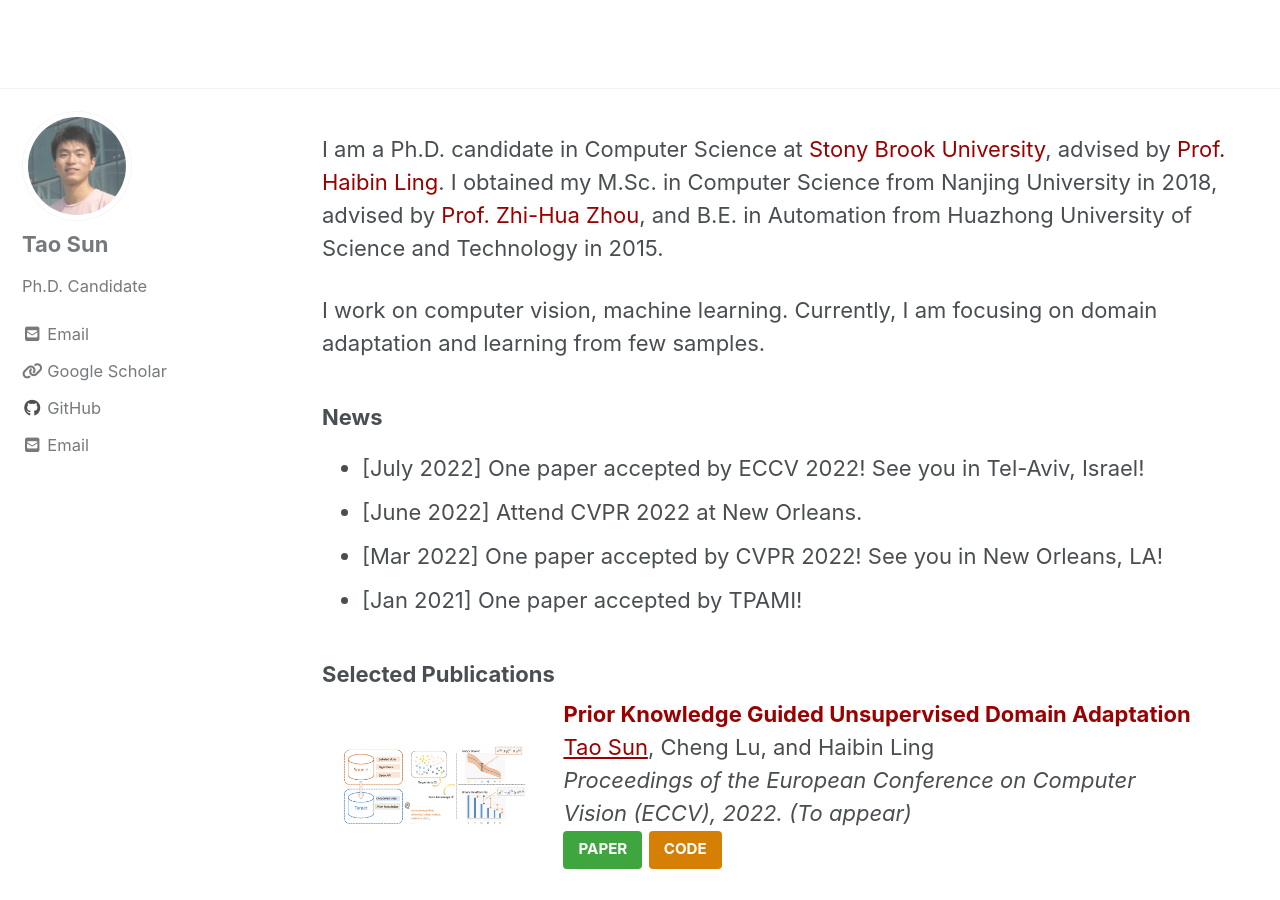
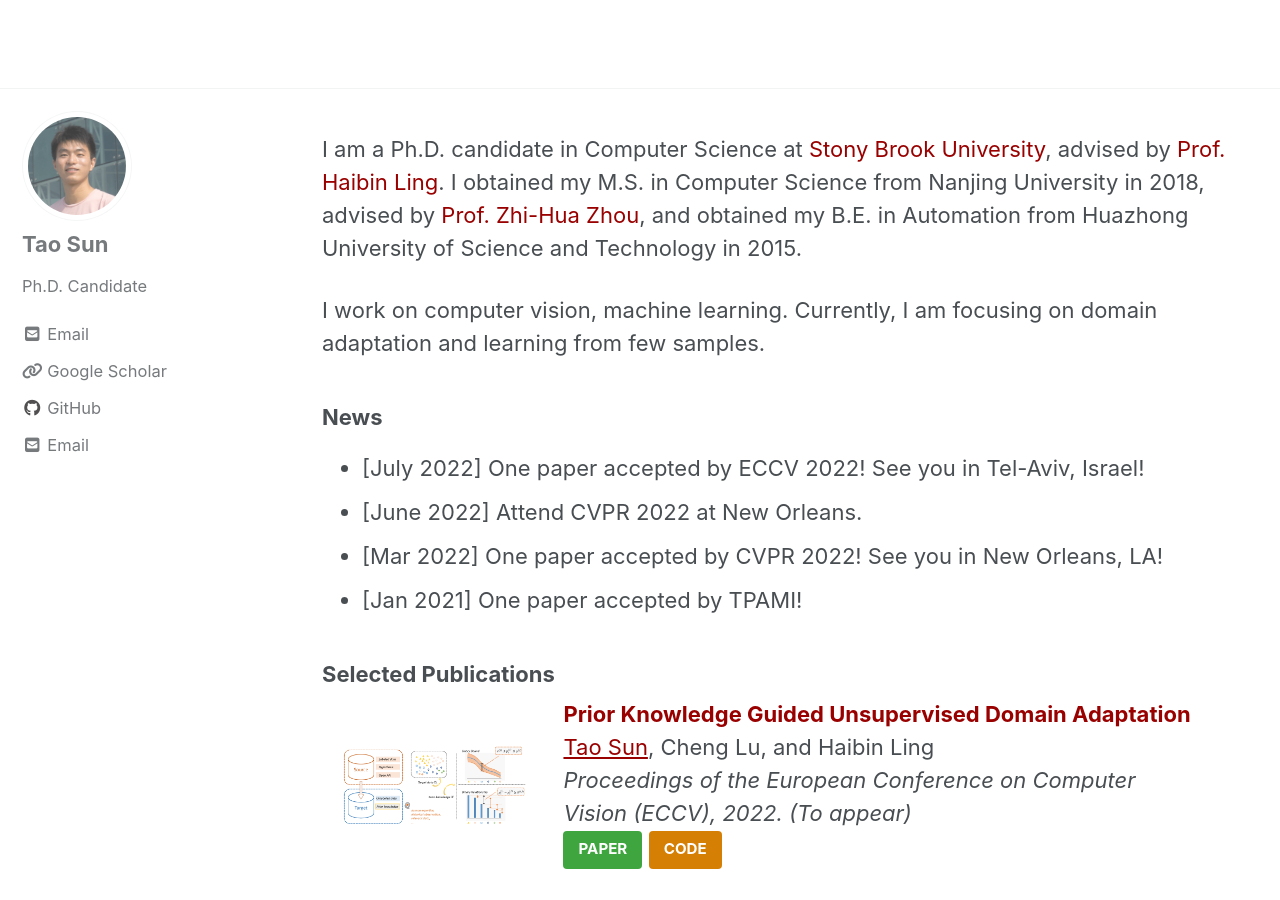
Before and after one commit to tsun/tsun.github.io, a Jekyll site: the page built from _pages/home.md, in a window 1280 px wide and 900 px high. Built offline with Jekyll 4.4.1, drawn with Linux system fonts in a browser that asks for light colours; cached includes are drawn as plain includes; nearby versions of some CDN libraries.

Commit message:
update home

```diff
--- a/_pages/home.md
+++ b/_pages/home.md
@@ -8,7 +8,7 @@
 <style>a{ TEXT-DECORATION:none; color: #990000;}a:hover{TEXT-DECORATION:underline ; color: #990000;}</style>
 
 
-I am a Ph.D. candidate in Computer Science at <a href="https://www.cs.stonybrook.edu/" target="_blank" rel="nofollow" style="color:#990000;">Stony Brook University</a>, advised by <a href="https://www3.cs.stonybrook.edu/~hling/" target="_blank" rel="nofollow" style="color:#990000;">Prof. Haibin Ling</a>. I obtained my M.Sc. in Computer Science from Nanjing University in 2018, advised by <a href="https://cs.nju.edu.cn/zhouzh/" target="_blank" rel="nofollow" style="color:#990000;">Prof. Zhi-Hua Zhou</a>, and B.E. in Automation from Huazhong University of Science and Technology in 2015.
+I am a Ph.D. candidate in Computer Science at <a href="https://www.cs.stonybrook.edu/" target="_blank" rel="nofollow" style="color:#990000;">Stony Brook University</a>, advised by <a href="https://www3.cs.stonybrook.edu/~hling/" target="_blank" rel="nofollow" style="color:#990000;">Prof. Haibin Ling</a>. I obtained my M.S. in Computer Science from Nanjing University in 2018, advised by <a href="https://cs.nju.edu.cn/zhouzh/" target="_blank" rel="nofollow" style="color:#990000;">Prof. Zhi-Hua Zhou</a>, and obtained my B.E. in Automation from Huazhong University of Science and Technology in 2015.
 
 I work on computer vision, machine learning. Currently, I am focusing on domain adaptation and learning from few samples.
 
```
